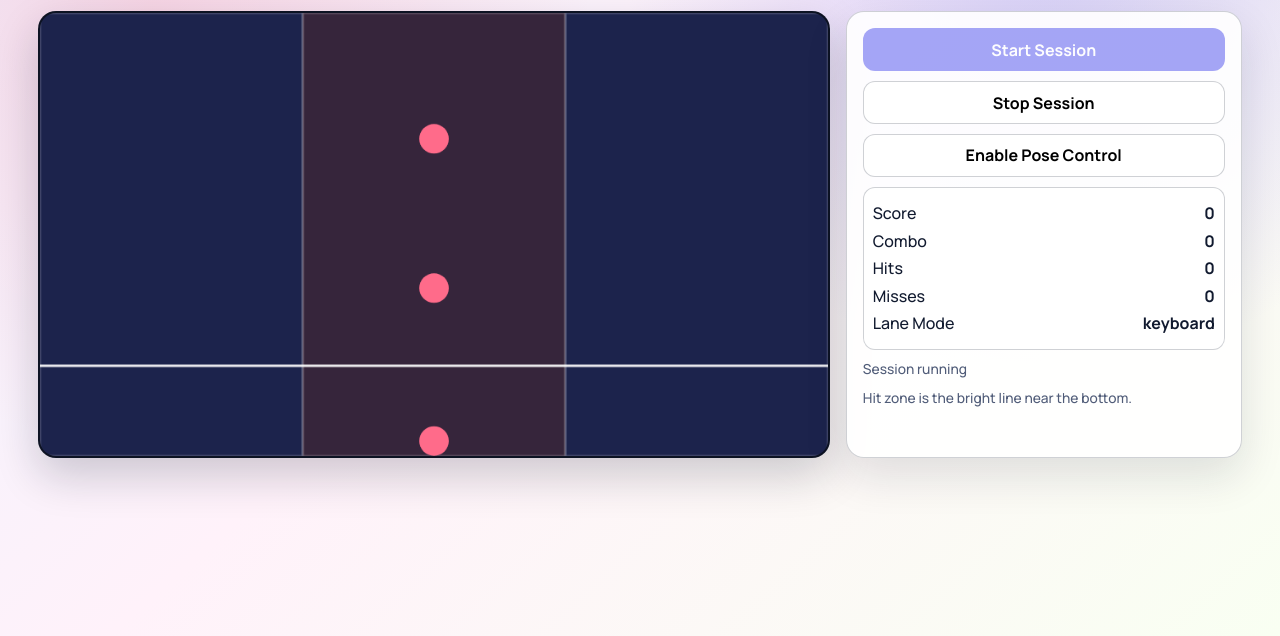
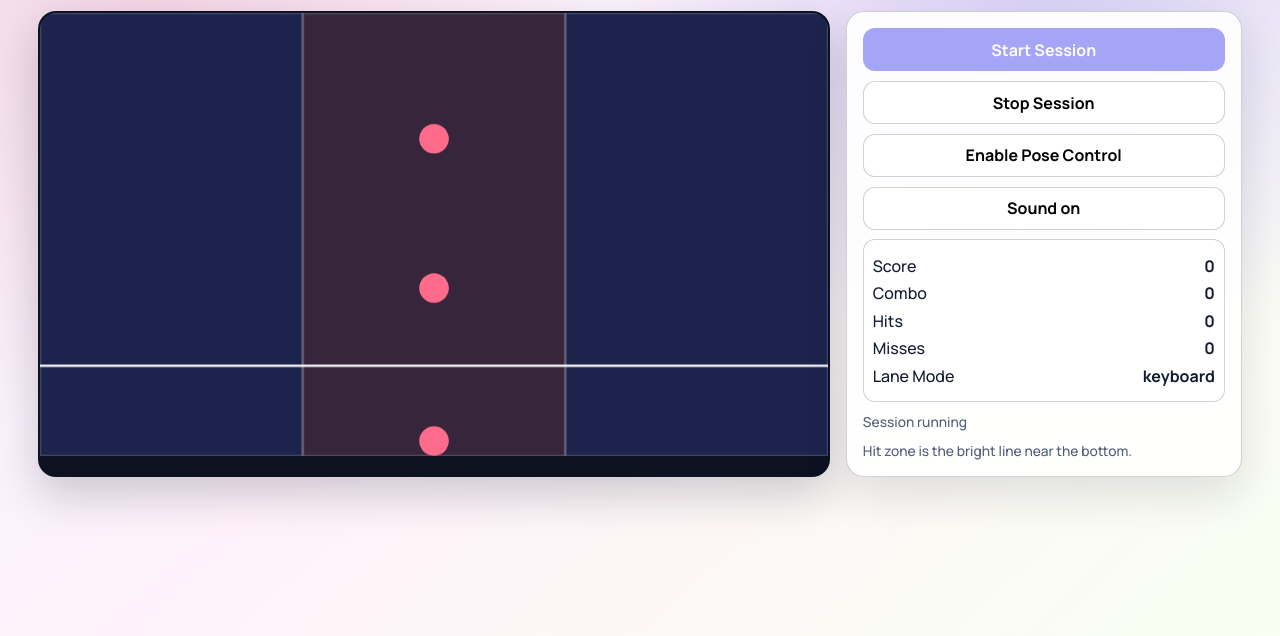
Before and after one commit to johanthegoatt/pose-beat-blaster, a website with bundled scripts: page index.html in a window 1280 px wide. Both pictures are taken after a click on the button "Start Session". Shown: the part 164-800 px from the top of the page. Built offline with nearby package versions, Linux system fonts and the light colour scheme.

Commit message:
sound: lane notes that rise with the grade, whiff and miss thuds, spawn ticks, remembered mute

```diff
--- a/app.js
+++ b/app.js
@@ -6,6 +6,9 @@ import {
   poseArms,
   armsToLanes,
 } from "./src/rhythmEngine.js";
+import { createSfx } from "./src/sfx.js";
+
+const sfx = createSfx();
 
 const elements = {
   canvas: document.getElementById("gameCanvas"),
@@ -18,6 +21,7 @@ const elements = {
   hits: document.getElementById("hits"),
   misses: document.getElementById("misses"),
   laneMode: document.getElementById("laneMode"),
+  muteBtn: document.getElementById("muteBtn"),
   status: document.getElementById("status"),
 };
 
@@ -138,9 +142,14 @@ function animate(timestamp) {
   appState.lastFrameAt = timestamp;
 
   if (appState.running) {
-    appState.engine = stepRhythm(appState.engine, dt);
+    const before = appState.engine;
+    appState.engine = stepRhythm(before, dt);
+    if (appState.engine.misses > before.misses) sfx.miss();
+    if (appState.engine.beats.length > before.beats.length) sfx.tick();
     const held = currentActiveLanes();
+    const judged = appState.engine.judgements;
     appState.engine = applyLaneInputs(appState.engine, newlyPressed(appState.heldLanes, held));
+    appState.engine.judgements.filter((mark) => !judged.includes(mark)).forEach((mark) => sfx.judgement(mark));
     appState.heldLanes = held;
   }
 
@@ -215,6 +224,7 @@ async function enablePoseControl() {
 }
 
 function startSession() {
+  sfx.unlock();
   appState.engine = createRhythmState({ width: elements.canvas.width, height: elements.canvas.height });
   appState.running = true;
   appState.lastFrameAt = 0;
@@ -245,6 +255,16 @@ elements.startBtn.addEventListener("click", startSession);
 elements.stopBtn.addEventListener("click", stopSession);
 elements.poseBtn.addEventListener("click", enablePoseControl);
 
+function syncMute() {
+  elements.muteBtn.textContent = sfx.muted ? "Sound off" : "Sound on";
+  elements.muteBtn.setAttribute("aria-pressed", String(sfx.muted));
+}
+elements.muteBtn.addEventListener("click", () => {
+  sfx.toggle();
+  syncMute();
+});
+syncMute();
+
 document.addEventListener("keydown", (event) => {
   if (event.key.toLowerCase() === "a") appState.keyboardLanes.add(0);
   if (event.key.toLowerCase() === "s") appState.keyboardLanes.add(1);
--- a/index.html
+++ b/index.html
@@ -30,6 +30,7 @@
           <button id="startBtn" type="button">Start Session</button>
           <button id="stopBtn" type="button" disabled>Stop Session</button>
           <button id="poseBtn" type="button">Enable Pose Control</button>
+          <button id="muteBtn" type="button" aria-pressed="false">Sound on</button>
 
           <div class="stats">
             <p>Score <strong id="score">0</strong></p>
--- /dev/null
+++ b/src/sfx.js
@@ -0,0 +1,69 @@
+// Synthesised sounds, so the game needs no audio files. The context starts
+// on the first press because browsers block audio until a user gesture.
+const LANE_NOTES = [261.63, 329.63, 392.0];
+const GRADE_LIFT = { perfect: 2, great: 1.5, good: 1 };
+
+export function createSfx(storage = globalThis.localStorage) {
+  let ctx = null;
+  let muted = false;
+  try {
+    muted = storage?.getItem("pbb:muted") === "1";
+  } catch {}
+
+  function audio() {
+    if (muted) return null;
+    if (!ctx) {
+      const Ctor = globalThis.AudioContext || globalThis.webkitAudioContext;
+      if (!Ctor) return null;
+      ctx = new Ctor();
+    }
+    if (ctx.state === "suspended") ctx.resume();
+    return ctx;
+  }
+
+  function tone(freq, { type = "triangle", gain = 0.15, length = 0.18, slide = 1 } = {}) {
+    const ac = audio();
+    if (!ac) return;
+    const t = ac.currentTime;
+    const osc = ac.createOscillator();
+    const amp = ac.createGain();
+    osc.type = type;
+    osc.frequency.setValueAtTime(freq, t);
+    osc.frequency.exponentialRampToValueAtTime(freq * slide, t + length);
+    amp.gain.setValueAtTime(gain, t);
+    amp.gain.exponentialRampToValueAtTime(0.0001, t + length);
+    osc.connect(amp).connect(ac.destination);
+    osc.start(t);
+    osc.stop(t + length + 0.02);
+  }
+
+  return {
+    unlock() {
+      audio();
+    },
+    judgement({ lane, grade }) {
+      if (grade === "whiff") {
+        tone(110, { type: "sawtooth", gain: 0.06, length: 0.12, slide: 0.6 });
+        return;
+      }
+      tone(LANE_NOTES[lane] * GRADE_LIFT[grade], { gain: grade === "perfect" ? 0.18 : 0.13 });
+      if (grade === "perfect") tone(LANE_NOTES[lane] * 3, { type: "sine", gain: 0.05, length: 0.25 });
+    },
+    miss() {
+      tone(90, { type: "square", gain: 0.04, length: 0.2, slide: 0.7 });
+    },
+    tick() {
+      tone(880, { type: "sine", gain: 0.025, length: 0.05 });
+    },
+    get muted() {
+      return muted;
+    },
+    toggle() {
+      muted = !muted;
+      try {
+        storage?.setItem("pbb:muted", muted ? "1" : "0");
+      } catch {}
+      return muted;
+    },
+  };
+}
```
Also changed, not shown: README.md.
